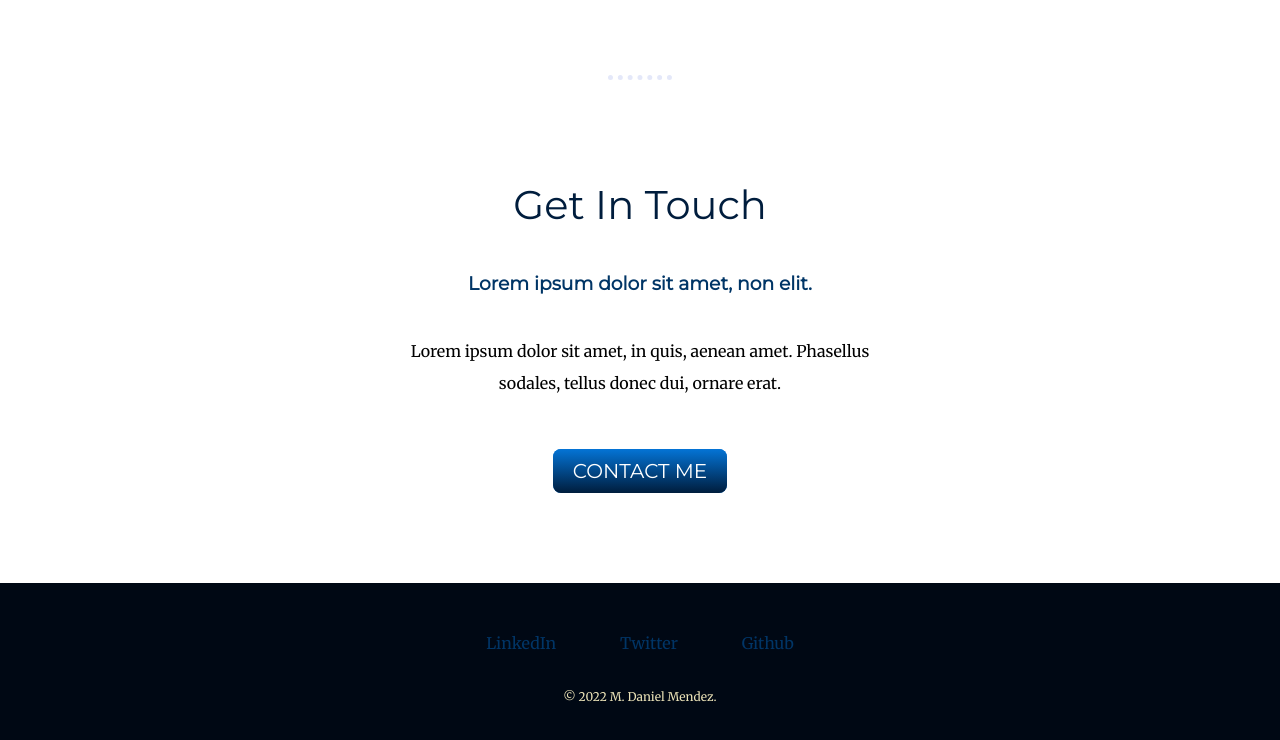
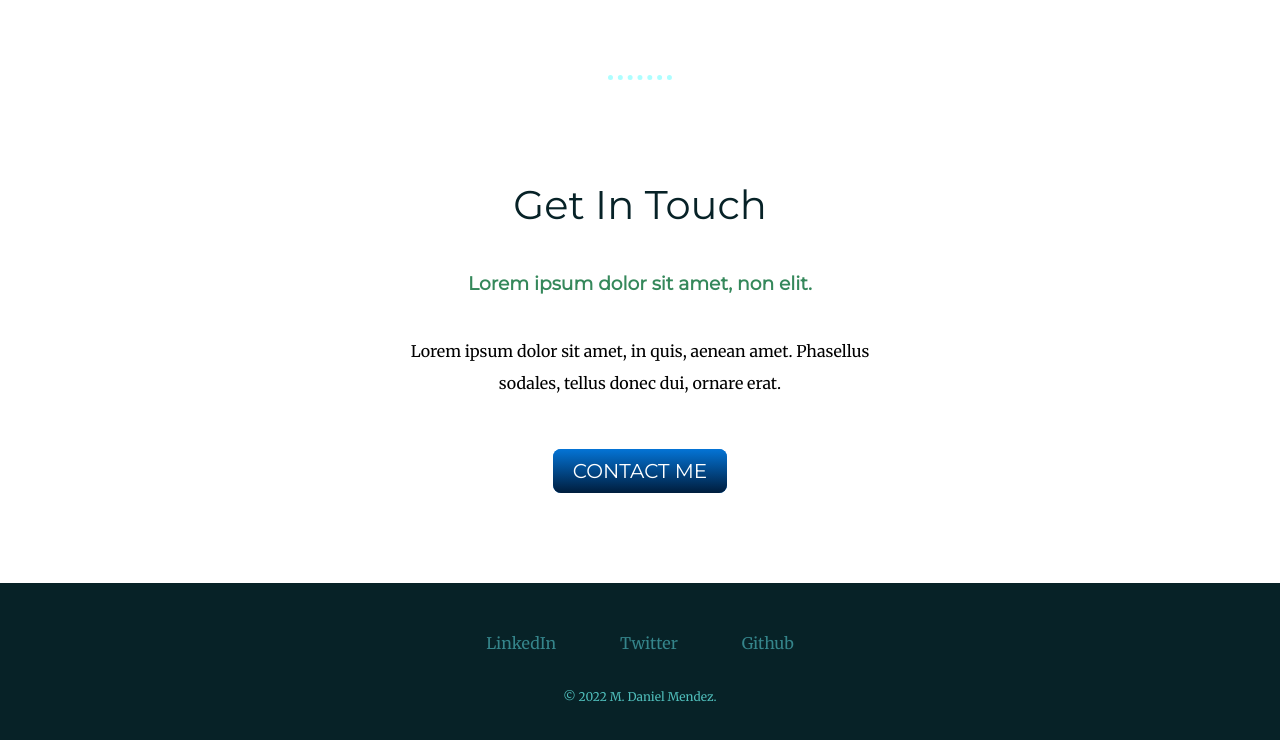
Before and after one commit to danoru/portfolio, a plain HTML site: page index.html in a window 1280 px wide. Shown: the part 2058-2798 px from the top of the page. Drawn offline with Linux system fonts and the light colour scheme.

Commit message:
Adjust color scheme

```diff
--- a/css/styles.css
+++ b/css/styles.css
@@ -5,14 +5,14 @@ body {
 }
 
 h1 {
-    color: #001d3d;
+    color: #072227;
     font-family: 'Sacramento', cursive;
     font-size: 5.625rem;
     margin: 50px auto 0 auto;
 }
 
 h2 {
-    color: #001d3d;
+    color: #072227;
     font-family: 'Montserrat', sans-serif;
     font-size: 2.50rem;
     font-weight: normal;
@@ -20,7 +20,7 @@ h2 {
 }
 
 h3 {
-    color: #003566;
+    color: #35885B;
     font-family: 'Montserrat', sans-serif;
 }
 
@@ -29,7 +29,7 @@ p {
 }
 
 a {
-    color: #003566;
+    color: #35858B;
 }
 
 a:hover {
@@ -37,7 +37,7 @@ a:hover {
 }
 
 hr {
-    color: #e4e8f9;
+    color: #AEFEFF;
     border-style: none;
     border-top-style: dotted;
     border-width: 5px;
@@ -46,7 +46,7 @@ hr {
 }
 
 .top-container {
-    background: #eae2b7;
+    background: #AEFEFF;
     padding-top: 100px;
     position: relative;
 }
@@ -98,7 +98,7 @@ hr {
 }
 
 .bottom-container {
-    background: #000814;
+    background: #072227;
     padding: 50px 0 20px 0;
 }
 
@@ -140,7 +140,7 @@ hr {
 }
 
 .copyright {
-    color: #eae2b7;
+    color: #4FBDBA;
     font-size: 0.75em;
     padding: 20px 0;
 }
```
